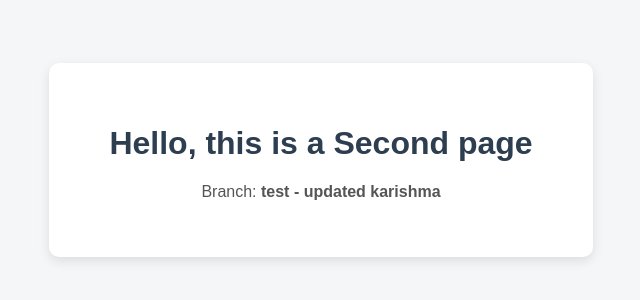
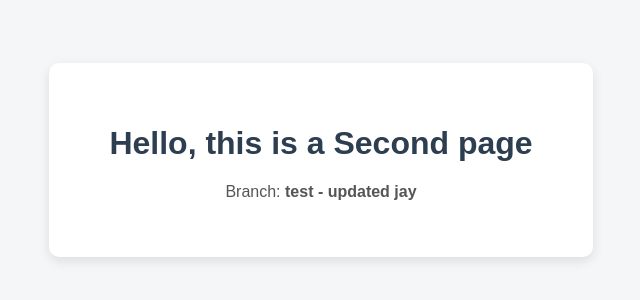
Before and after one commit to htgdigitalmarketing-prog/test-html-project, a plain HTML site: page testindex.html in a window 1280 px wide. Shown: the part 240-540 px from the top of the page, 319-959 px from the left. Drawn offline with Linux system fonts and the light colour scheme.

Commit message:
jay final comment

```diff
--- a/testindex.html
+++ b/testindex.html
@@ -28,7 +28,7 @@
 <body>
   <div class="card">
     <h1>Hello, this is a Second page</h1>
-    <p>Branch: <strong>test - updated karishma</strong></p>
+    <p>Branch: <strong>test - updated jay</strong></p>
   </div>
 </body>
 </html>
```
